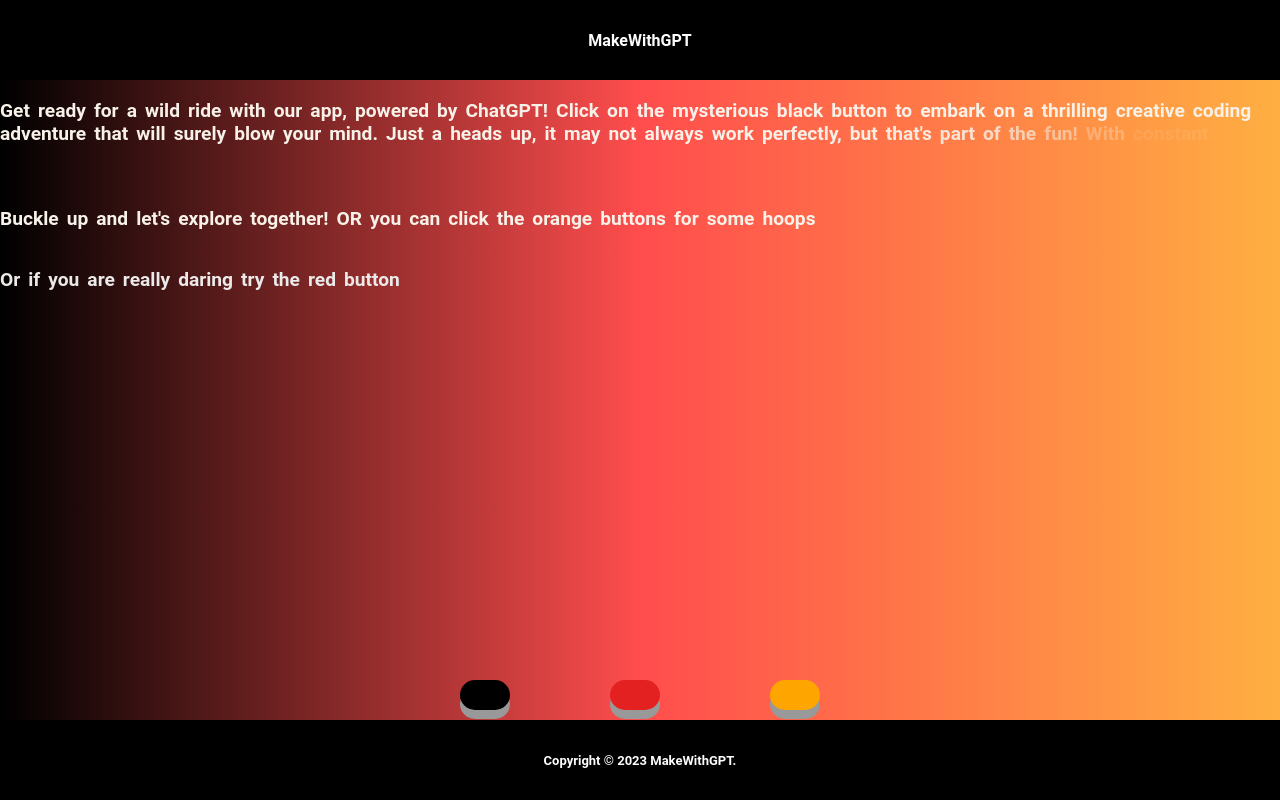
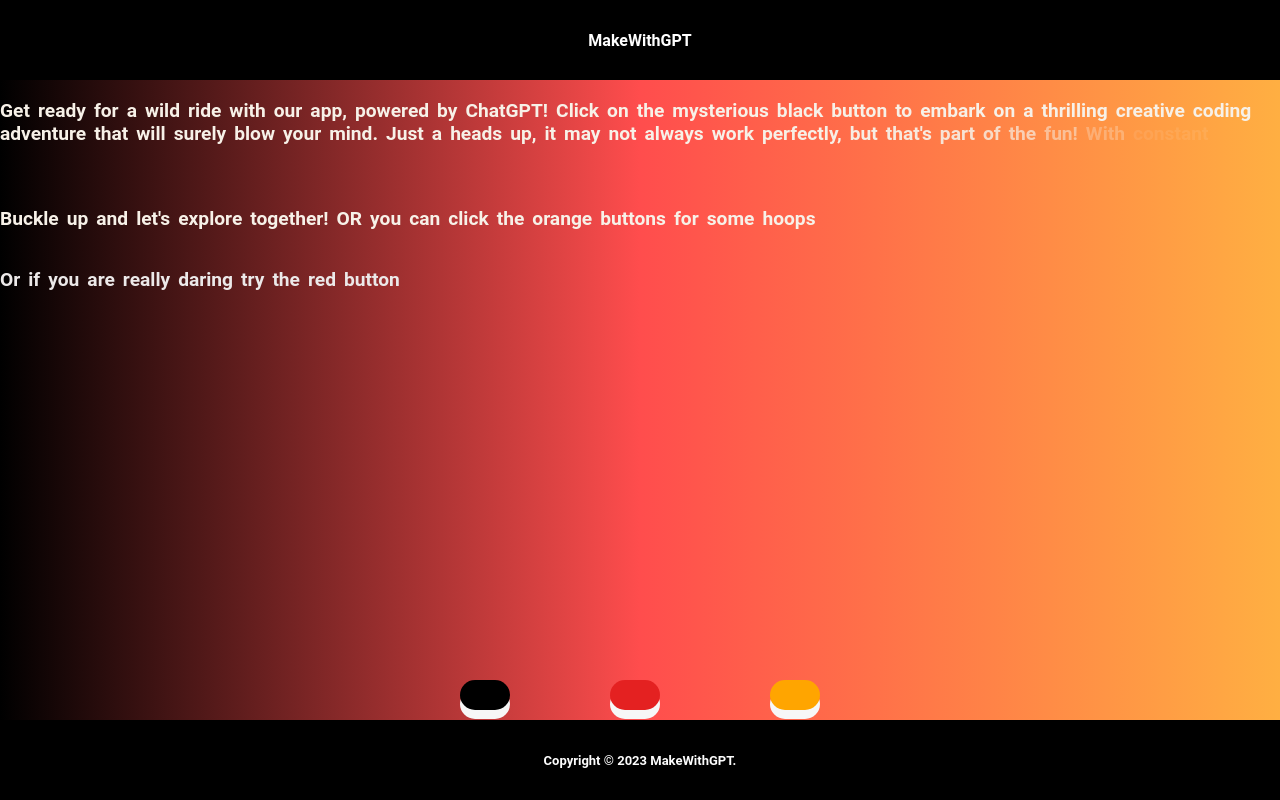
Before and after one commit to 1mw1player/makewithgpt, a plain HTML site: page index.html in a window 1280 px wide. Drawn offline with Linux system fonts and the light colour scheme.

Commit message:
button touches

```diff
--- a/assets/app.css
+++ b/assets/app.css
@@ -59,7 +59,7 @@ main {
   align-items: left;
   min-height: 80vh;
   box-sizing: border-box; /* include padding in height calculation */
-background: linear-gradient(to right, #000000, #ff4d4d, #ffaf42);
+  background: linear-gradient(to right, #000000, #ff4d4d, #ffaf42);
 
 
 
@@ -122,7 +122,7 @@ main p span {
   background-color: #000000;
   border: none;
   border-radius: 15px;
-  box-shadow: 0 9px #999;
+  box-shadow: 0 9px #f7f7f7;
   margin: 0 10px; /* add some margin between the buttons */
 }
 
```
